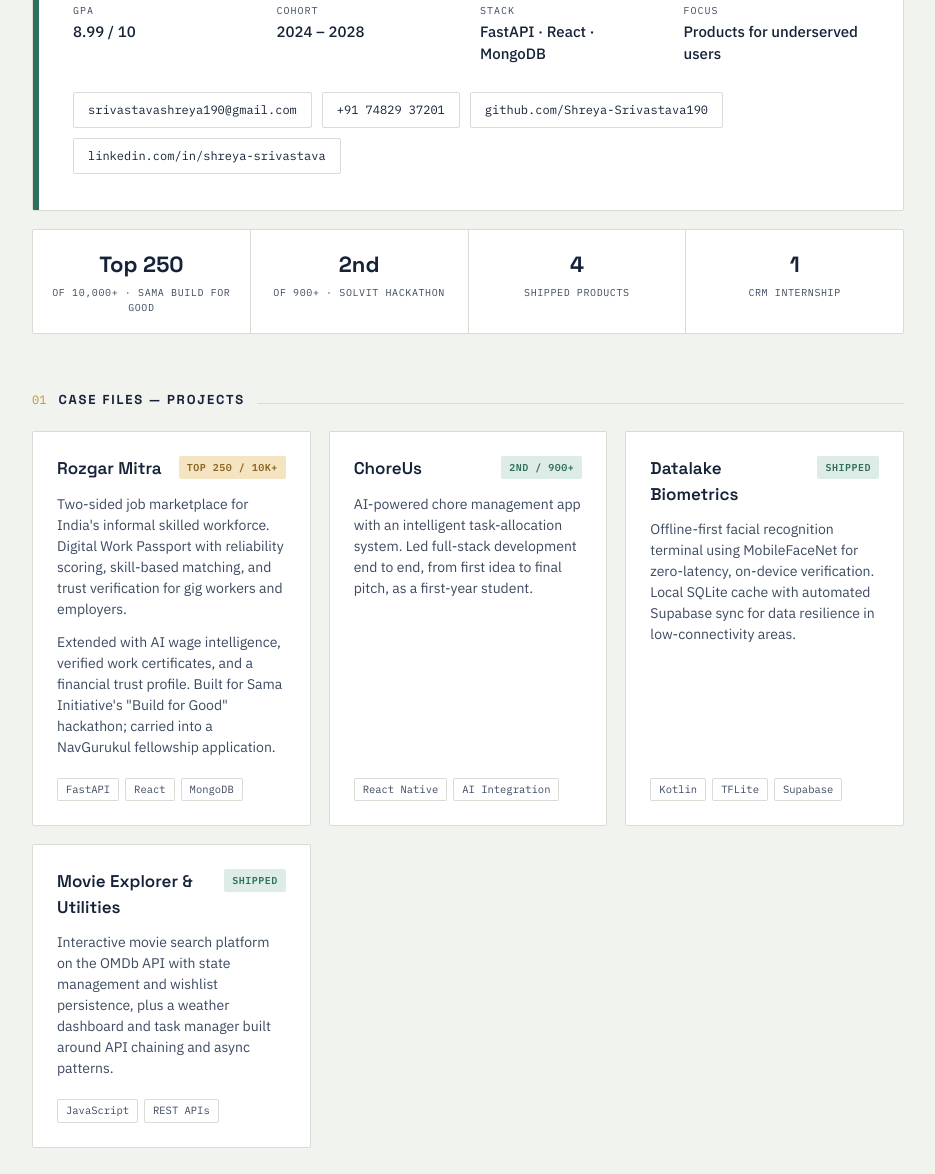
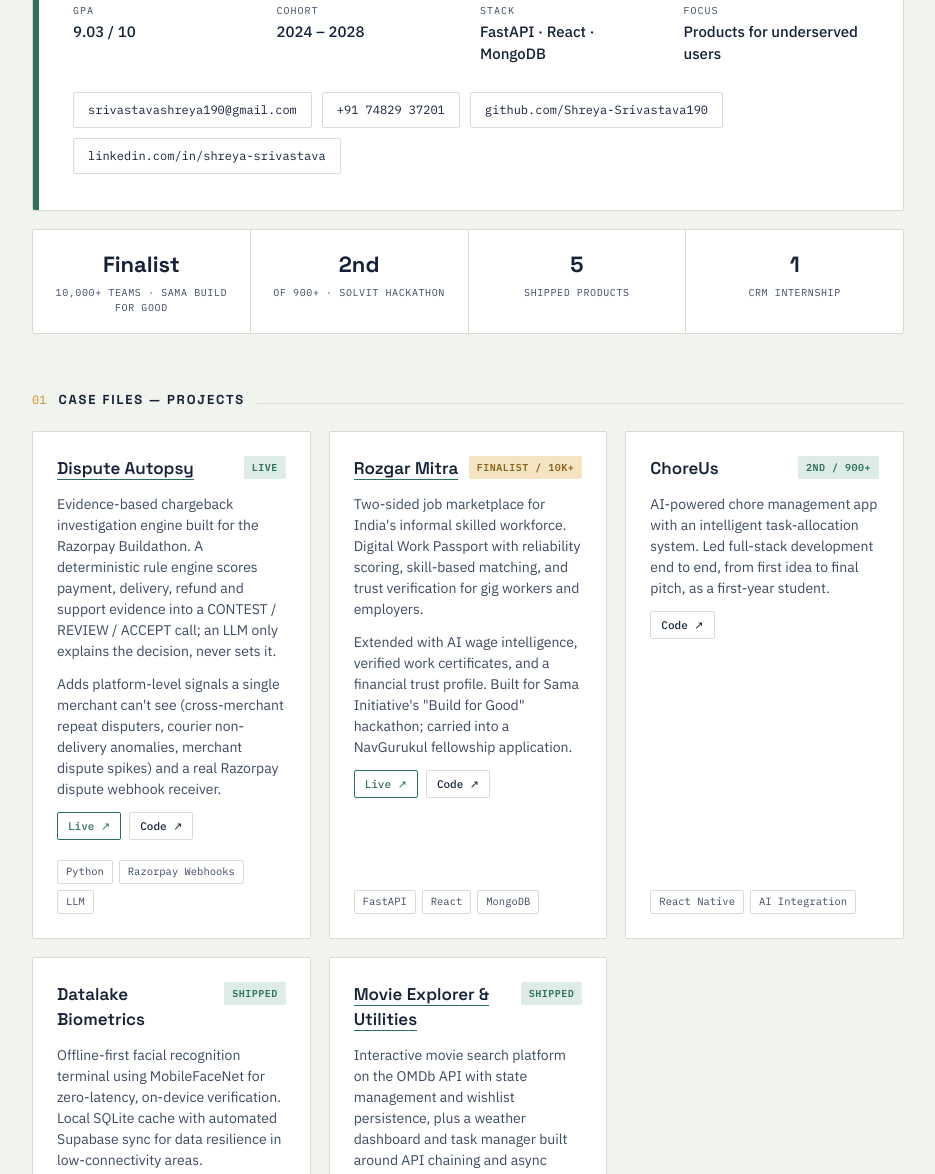
Before and after one commit to Shreya-Srivastava190/Portfolio, a plain HTML site: page index.html in a window 1280 px wide. Shown: the part 274-1448 px from the top of the page, without its empty margins (172-1107 px from the left). Drawn offline with Linux system fonts and the light colour scheme.

Commit message:
Update GPA

```diff
--- a/index.html
+++ b/index.html
@@ -229,6 +229,8 @@
     font-size:17px;
     margin:0;
   }
+  .case-title a{color:inherit;text-decoration:none;border-bottom:1px solid var(--teal);}
+  .case-title a:hover, .case-title a:focus-visible{color:var(--teal);}
   .badge{
     font-family:'IBM Plex Mono',monospace;
     font-size:10px;
@@ -260,6 +262,31 @@
     border:1px solid var(--line);
     border-radius:var(--radius);
     padding:3px 8px;
+  }
+
+  .case-links{
+    display:flex;
+    flex-wrap:wrap;
+    gap:8px;
+  }
+  .case-links a{
+    font-family:'IBM Plex Mono',monospace;
+    font-size:11px;
+    font-weight:500;
+    color:var(--ink);
+    text-decoration:none;
+    border:1px solid var(--line);
+    padding:5px 10px;
+    border-radius:var(--radius);
+    transition:border-color .15s ease, background .15s ease;
+  }
+  .case-links a.live{
+    border-color:var(--teal);
+    color:var(--teal);
+  }
+  .case-links a:hover, .case-links a:focus-visible{
+    border-color:var(--teal);
+    background:var(--teal-soft);
   }
 
   /* ---------- EXPERIENCE ---------- */
@@ -357,7 +384,7 @@
       <div class="id-fields">
         <div>
           <p class="field-label">GPA</p>
-          <p class="field-value">8.99 / 10</p>
+          <p class="field-value">9.03 / 10</p>
         </div>
         <div>
           <p class="field-label">Cohort</p>
@@ -383,15 +410,15 @@
 
     <div class="stats">
       <div class="stat">
-        <div class="stat-num">Top 250</div>
-        <div class="stat-label">of 10,000+ · Sama Build for Good</div>
+        <div class="stat-num">Finalist</div>
+        <div class="stat-label">10,000+ teams · Sama Build for Good</div>
       </div>
       <div class="stat">
         <div class="stat-num">2nd</div>
         <div class="stat-label">of 900+ · SolVIT Hackathon</div>
       </div>
       <div class="stat">
-        <div class="stat-num">4</div>
+        <div class="stat-num">5</div>
         <div class="stat-label">shipped products</div>
       </div>
       <div class="stat">
@@ -411,11 +438,33 @@
 
       <div class="case">
         <div class="case-head">
-          <h3 class="case-title">Rozgar Mitra</h3>
-          <span class="badge gold">TOP 250 / 10K+</span>
+          <h3 class="case-title"><a href="https://dispute-autopsy.vercel.app" target="_blank" rel="noopener">Dispute Autopsy</a></h3>
+          <span class="badge teal">LIVE</span>
+        </div>
+        <p>Evidence-based chargeback investigation engine built for the Razorpay Buildathon. A deterministic rule engine scores payment, delivery, refund and support evidence into a CONTEST / REVIEW / ACCEPT call; an LLM only explains the decision, never sets it.</p>
+        <p>Adds platform-level signals a single merchant can't see (cross-merchant repeat disputers, courier non-delivery anomalies, merchant dispute spikes) and a real Razorpay dispute webhook receiver.</p>
+        <div class="case-links">
+          <a class="live" href="https://dispute-autopsy.vercel.app" target="_blank" rel="noopener">Live ↗</a>
+          <a href="https://github.com/Shreya-Srivastava190/dispute-autopsy" target="_blank" rel="noopener">Code ↗</a>
+        </div>
+        <div class="tags">
+          <span class="tag">Python</span>
+          <span class="tag">Razorpay Webhooks</span>
+          <span class="tag">LLM</span>
+        </div>
+      </div>
+
+      <div class="case">
+        <div class="case-head">
+          <h3 class="case-title"><a href="https://rozgar-mitra-pearl.vercel.app/" target="_blank" rel="noopener">Rozgar Mitra</a></h3>
+          <span class="badge gold">FINALIST / 10K+</span>
         </div>
         <p>Two-sided job marketplace for India's informal skilled workforce. Digital Work Passport with reliability scoring, skill-based matching, and trust verification for gig workers and employers.</p>
         <p>Extended with AI wage intelligence, verified work certificates, and a financial trust profile. Built for Sama Initiative's "Build for Good" hackathon; carried into a NavGurukul fellowship application.</p>
+        <div class="case-links">
+          <a class="live" href="https://rozgar-mitra-pearl.vercel.app/" target="_blank" rel="noopener">Live ↗</a>
+          <a href="https://github.com/Shreya-Srivastava190/rozgar-mitra-github" target="_blank" rel="noopener">Code ↗</a>
+        </div>
         <div class="tags">
           <span class="tag">FastAPI</span>
           <span class="tag">React</span>
@@ -429,6 +478,9 @@
           <span class="badge teal">2ND / 900+</span>
         </div>
         <p>AI-powered chore management app with an intelligent task-allocation system. Led full-stack development end to end, from first idea to final pitch, as a first-year student.</p>
+        <div class="case-links">
+          <a href="https://github.com/Shreya-Srivastava190/ChoreUs" target="_blank" rel="noopener">Code ↗</a>
+        </div>
         <div class="tags">
           <span class="tag">React Native</span>
           <span class="tag">AI Integration</span>
@@ -441,6 +493,9 @@
           <span class="badge teal">SHIPPED</span>
         </div>
         <p>Offline-first facial recognition terminal using MobileFaceNet for zero-latency, on-device verification. Local SQLite cache with automated Supabase sync for data resilience in low-connectivity areas.</p>
+        <div class="case-links">
+          <a href="https://github.com/Shreya-Srivastava190/biometric" target="_blank" rel="noopener">Code ↗</a>
+        </div>
         <div class="tags">
           <span class="tag">Kotlin</span>
           <span class="tag">TFLite</span>
@@ -450,10 +505,16 @@
 
       <div class="case">
         <div class="case-head">
-          <h3 class="case-title">Movie Explorer & Utilities</h3>
+          <h3 class="case-title"><a href="https://shreya-srivastava190.github.io/Movie-Expllorer/" target="_blank" rel="noopener">Movie Explorer & Utilities</a></h3>
           <span class="badge teal">SHIPPED</span>
         </div>
         <p>Interactive movie search platform on the OMDb API with state management and wishlist persistence, plus a weather dashboard and task manager built around API chaining and async patterns.</p>
+        <div class="case-links">
+          <a class="live" href="https://shreya-srivastava190.github.io/Movie-Expllorer/" target="_blank" rel="noopener">Live: Movies ↗</a>
+          <a class="live" href="https://shreya-srivastava190.github.io/Weather-App/" target="_blank" rel="noopener">Live: Weather ↗</a>
+          <a class="live" href="https://shreya-srivastava190.github.io/Task-Manager/" target="_blank" rel="noopener">Live: Tasks ↗</a>
+          <a href="https://github.com/Shreya-Srivastava190/Movie-Expllorer" target="_blank" rel="noopener">Code ↗</a>
+        </div>
         <div class="tags">
           <span class="tag">JavaScript</span>
           <span class="tag">REST APIs</span>
```
